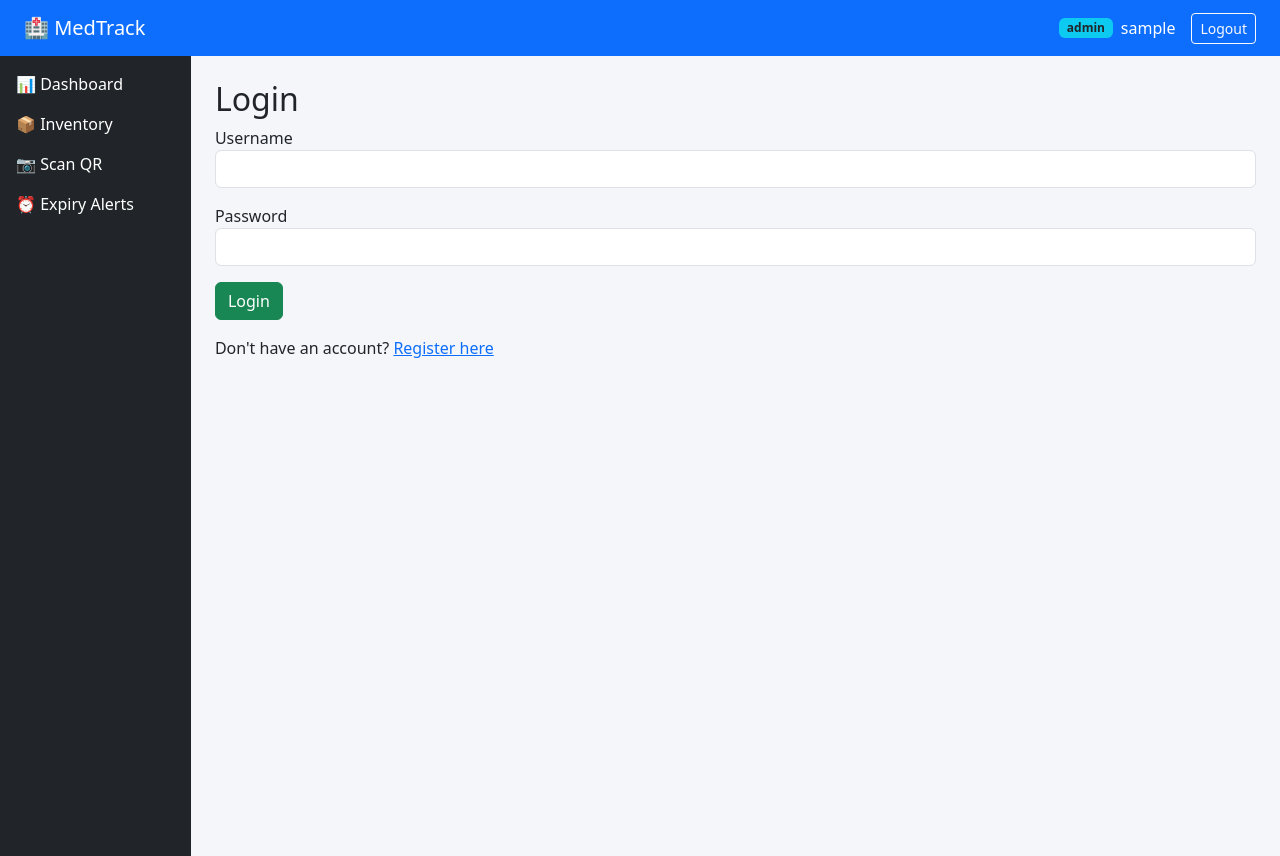
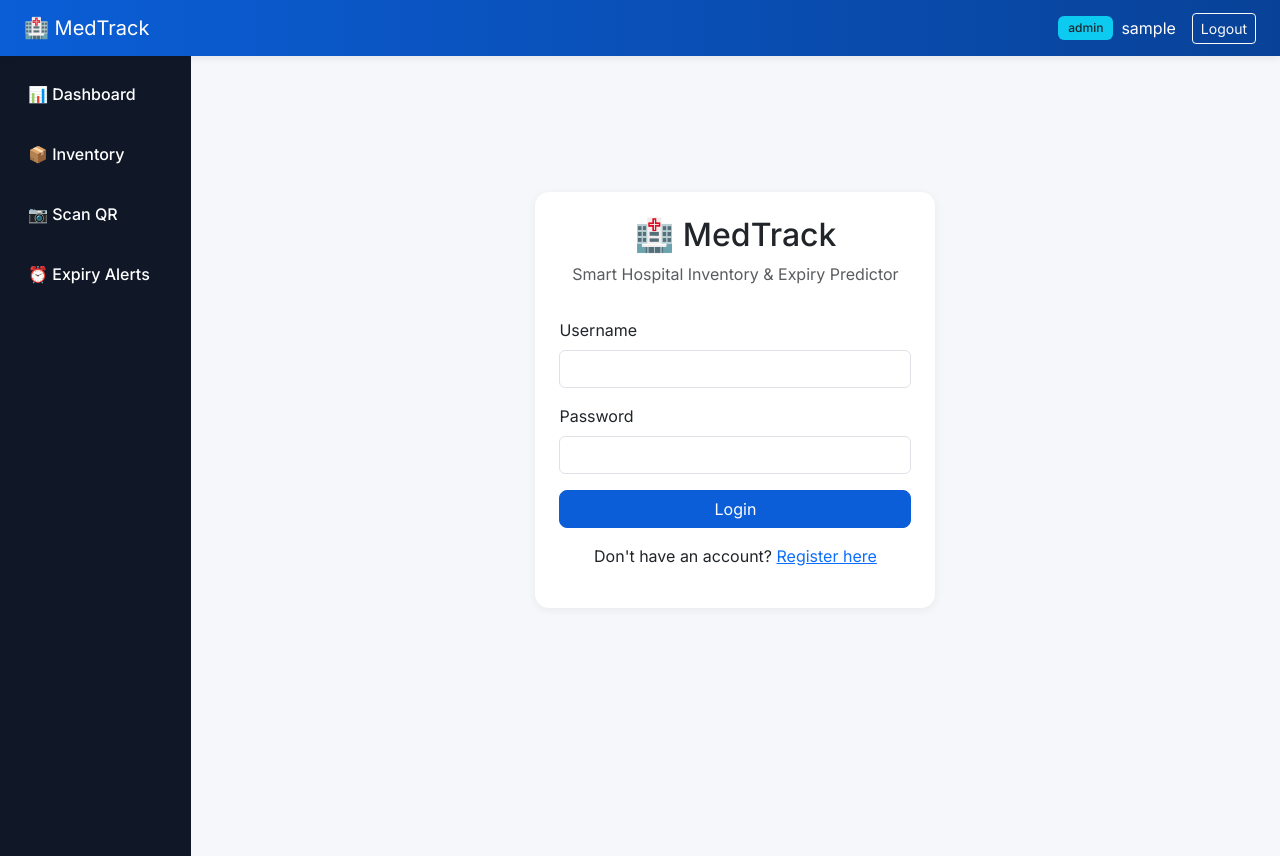
Before and after one commit to Madhu16369/medtrack, a Flask app: page /login in a window 1280 px wide. Run offline with Flask 3, Linux system fonts and the light colour scheme; the visitor is signed in with stand-in values (Sample User, id 1); data that the repository does not hold is empty.

Commit message:
Day 13: Professional design system, redesigned login and register pages

```diff
--- a/static/css/style.css
+++ b/static/css/style.css
@@ -1,12 +1,65 @@
+@import url('https://fonts.googleapis.com/css2?family=Inter:wght@400;500;600;700&display=swap');
+
+:root {
+  --mt-primary: #0b5ed7;
+  --mt-primary-dark: #084298;
+  --mt-success: #198754;
+  --mt-warning: #ffc107;
+  --mt-danger: #dc3545;
+  --mt-bg: #f5f7fb;
+  --mt-card-radius: 14px;
+}
+
 body {
-    background-color: #f4f6f9;
+  font-family: 'Inter', sans-serif;
+  background-color: var(--mt-bg);
+  color: #212529;
+}
+
+.navbar {
+  background: linear-gradient(90deg, var(--mt-primary), var(--mt-primary-dark)) !important;
+  box-shadow: 0 2px 8px rgba(0,0,0,0.08);
+}
+
+.sidebar {
+  background-color: #101828 !important;
+}
+.sidebar a {
+  border-radius: 8px;
+  padding: 10px 12px;
+  font-weight: 500;
 }
 .sidebar a:hover {
-    background-color: #495057;
-    padding-left: 8px;
-    border-radius: 4px;
-    transition: 0.2s;
+  background-color: rgba(255,255,255,0.08);
 }
+
+.card {
+  border: none;
+  border-radius: var(--mt-card-radius);
+  box-shadow: 0 2px 10px rgba(16, 24, 40, 0.06);
+}
+
+.btn-primary {
+  background-color: var(--mt-primary);
+  border-color: var(--mt-primary);
+  border-radius: 8px;
+}
+.btn-primary:hover {
+  background-color: var(--mt-primary-dark);
+}
+
 table.table {
-    background-color: white;
+  background-color: white;
+  border-radius: var(--mt-card-radius);
+  overflow: hidden;
 }
+table.table th {
+  background-color: #eef2fb;
+  font-weight: 600;
+}
+
+.badge {
+  font-weight: 500;
+  padding: 6px 10px;
+  border-radius: 6px;
+}
--- a/templates/login.html
+++ b/templates/login.html
@@ -1,16 +1,23 @@
 {% extends "base.html" %}
 {% block content %}
-<h2>Login</h2>
+<div class="d-flex justify-content-center align-items-center" style="min-height: 80vh;">
+  <div class="card p-4" style="width: 400px;">
+    <div class="text-center mb-3">
+      <h2>🏥 MedTrack</h2>
+      <p class="text-muted">Smart Hospital Inventory & Expiry Predictor</p>
+    </div>
     <form method="POST">
         <div class="mb-3">
-        <label>Username</label>
+            <label class="form-label">Username</label>
             <input type="text" name="username" class="form-control" required>
         </div>
         <div class="mb-3">
-        <label>Password</label>
+            <label class="form-label">Password</label>
             <input type="password" name="password" class="form-control" required>
         </div>
-    <button type="submit" class="btn btn-success">Login</button>
+        <button type="submit" class="btn btn-primary w-100">Login</button>
     </form>
-<p class="mt-3">Don't have an account? <a href="/register">Register here</a></p>
+    <p class="mt-3 text-center">Don't have an account? <a href="/register">Register here</a></p>
+  </div>
+</div>
 {% endblock %}
```
Also changed, not shown: templates/register.html (+12 -5 lines). Lines whose indentation alone changed are shown as unchanged.
